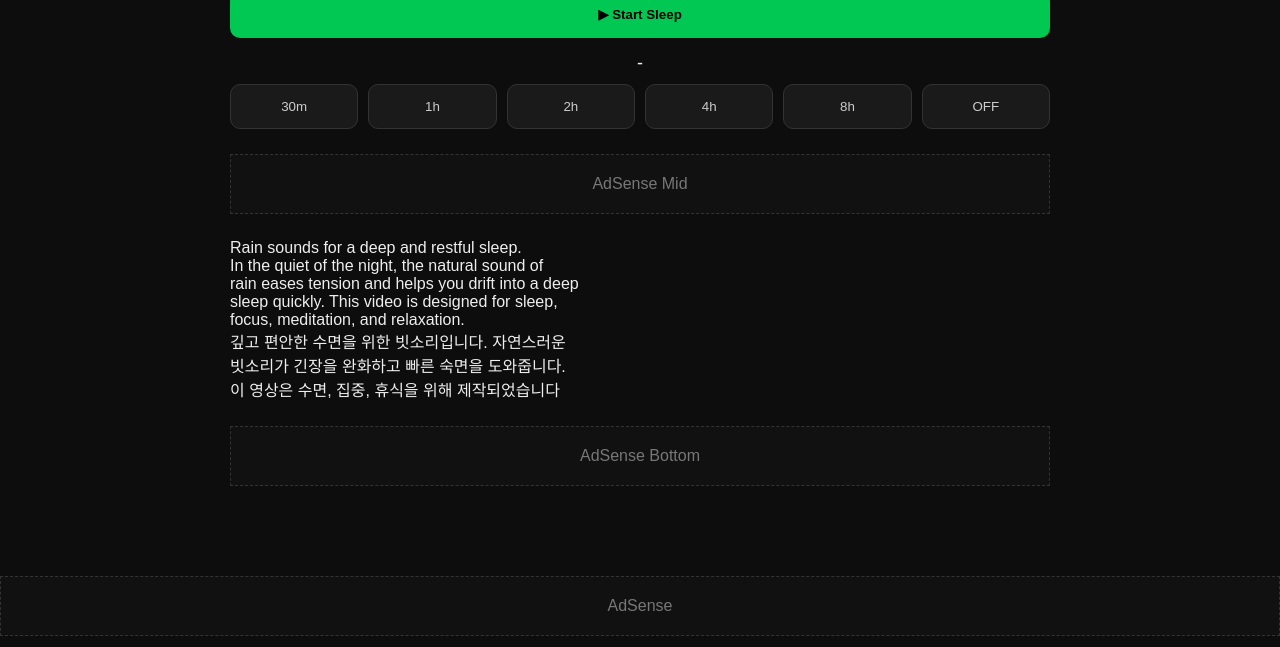
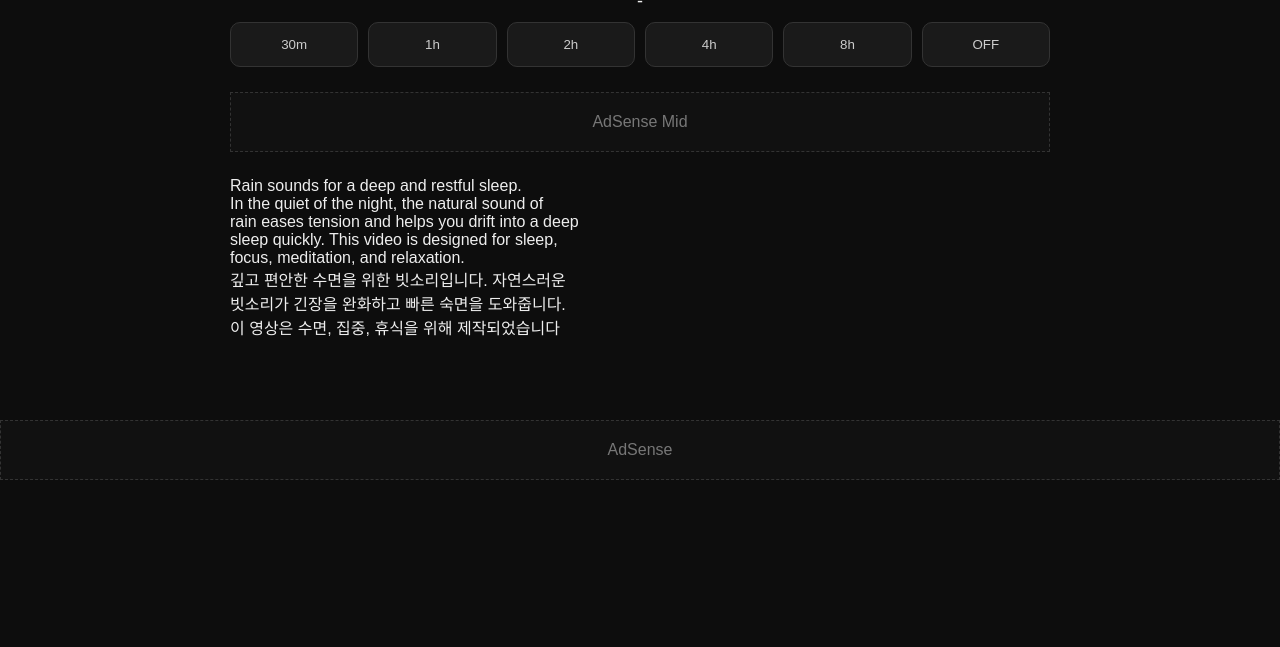
Before and after one commit to choijangwook/rain-deep-sleep, a Jekyll site: the page built from _posts/2026-04-18-Fireplace and Rain.md, in a window 1280 px wide and 900 px high, scrolled down 667 px, cut to the strip 253-900 px from the top of the window. Built offline with Jekyll 4.4.1, drawn with Linux system fonts in a browser that asks for light colours; after the commit the page ends 1425 px from its top, so only the background shows below that.

Commit message:
Refactor post layout with updated HTML structure
Updated the post layout to include improved structure and classes for better styling and functionality.

```diff
--- a/_layouts/post.html
+++ b/_layouts/post.html
@@ -4,25 +4,22 @@
 
 <article class="post container">
 
-  <h1>{{ page.title }}</h1>
+  <h1 class="post-title">{{ page.title }}</h1>
 
-  <!-- 🔥 유튜브 썸네일 -->
+  <!-- 🔥 유튜브 썸네일 (클릭 재생 복구 핵심) -->
   {% if page.youtube_id %}
-    <a href="https://www.youtube.com/watch?v={{ page.youtube_id }}" target="_blank">
+    <a class="thumb-link"
+       href="https://www.youtube.com/watch?v={{ page.youtube_id }}"
+       target="_blank">
+
       <img class="yt-thumb"
-        src="https://img.youtube.com/vi/{{ page.youtube_id }}/hqdefault.jpg">
+        src="https://img.youtube.com/vi/{{ page.youtube_id }}/hqdefault.jpg"
+        alt="thumbnail">
+
     </a>
   {% endif %}
 
-  <!-- 🔥 Start 버튼 (Brave 대응 유지) -->
-  <button id="start-button" class="start-button">▶ Start Sleep</button>
-
-  <!-- 🔥 오디오 -->
-  <audio id="main-audio" loop>
-    <source src="/assets/audio/rain.mp3">
-  </audio>
-
-  <!-- 🔥 타이머 (복구 핵심) -->
+  <!-- 🔥 타이머 -->
   <div id="timer-display" class="timer-display">-</div>
 
   <div class="timer-container">
@@ -34,15 +31,12 @@
     <button data-time="0">OFF</button>
   </div>
 
-  <!-- 🔥 AD SLOT (복구) -->
+  <!-- 🔥 AD -->
   <div class="ad-slot">AdSense Mid</div>
 
-  <!-- 콘텐츠 -->
+  <!-- CONTENT -->
   <div class="content">
     {{ content }}
   </div>
 
-  <!-- 🔥 AD SLOT -->
-  <div class="ad-slot">AdSense Bottom</div>
-
 </article>
```
